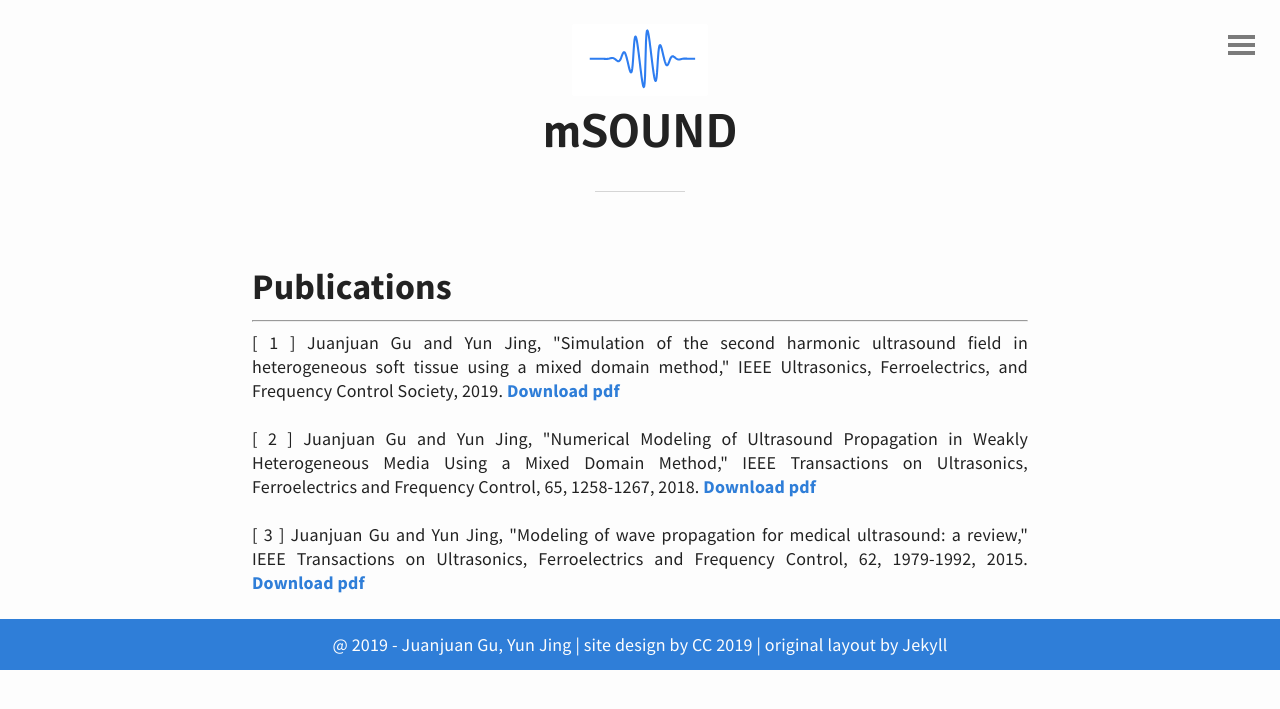
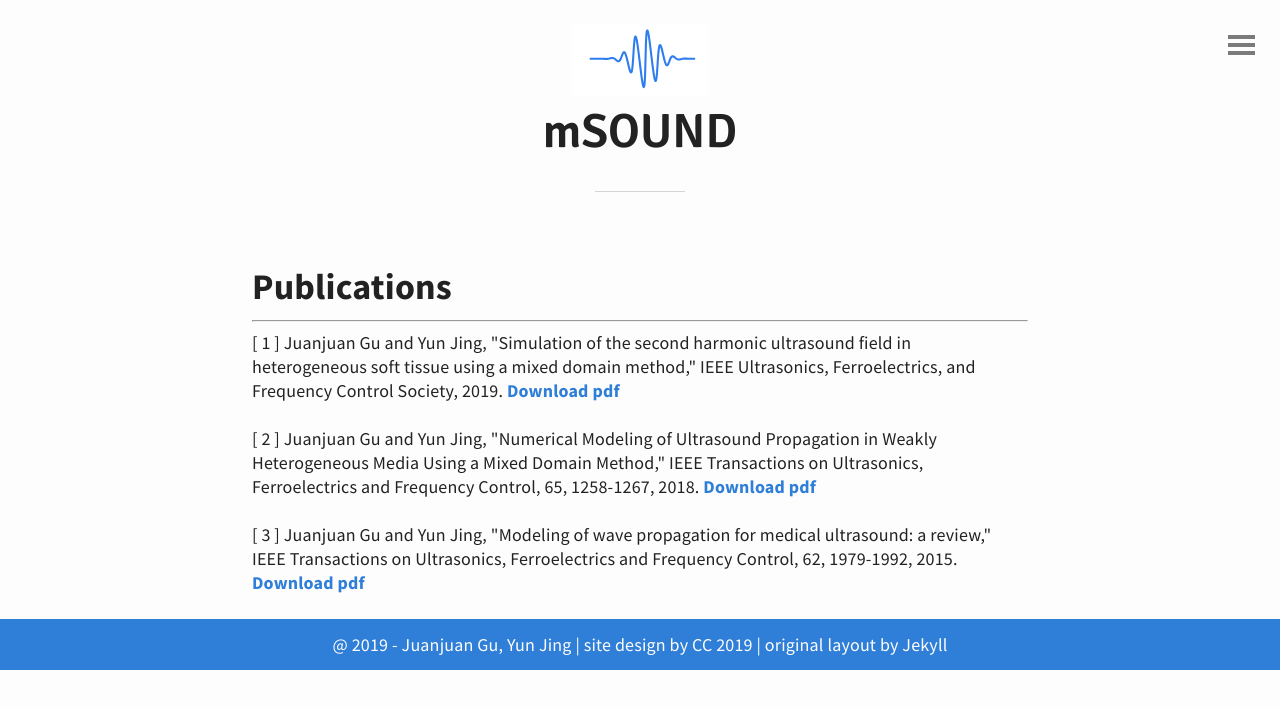
Before and after one commit to m-SOUND/mSOUND, a Jekyll site: the page built from Publications.md, in a window 1280 px wide. Shown: the top 709 px of the page. Built offline with Jekyll 4.4.1, drawn with Linux system fonts in a browser that asks for light colours; our own code applies the rules of GitHub Pages for plain Markdown files.

Commit message:
Update Publications.md

```diff
--- a/Publications.md
+++ b/Publications.md
@@ -4,8 +4,8 @@
 ## Publications
 ***
 
-<p align="justify">[ 1 ] Juanjuan Gu and Yun Jing, "Simulation of the second harmonic ultrasound field in heterogeneous soft tissue using a mixed domain method," IEEE Ultrasonics, Ferroelectrics, and Frequency Control Society, 2019. <a href="https://github.com/MDM-series/MDM/tree/master/download/FSMDM.pdf" download="FSMDM.pdf">Download pdf</a></p>
+<p>[ 1 ] Juanjuan Gu and Yun Jing, "Simulation of the second harmonic ultrasound field in heterogeneous soft tissue using a mixed domain method," IEEE Ultrasonics, Ferroelectrics, and Frequency Control Society, 2019. <a href="https://github.com/MDM-series/MDM/tree/master/download/FSMDM.pdf" download="FSMDM.pdf">Download pdf</a></p>
 
-<p align="justify">[ 2 ] Juanjuan Gu and Yun Jing, "Numerical Modeling of Ultrasound Propagation in Weakly Heterogeneous Media Using a Mixed Domain Method," IEEE Transactions on Ultrasonics, Ferroelectrics and Frequency Control, 65, 1258-1267, 2018. <a href="https://github.com/MDM-series/MDM/tree/master/download/MDM.pdf" download="MDM.pdf">Download pdf</a></p>
+<p>[ 2 ] Juanjuan Gu and Yun Jing, "Numerical Modeling of Ultrasound Propagation in Weakly Heterogeneous Media Using a Mixed Domain Method," IEEE Transactions on Ultrasonics, Ferroelectrics and Frequency Control, 65, 1258-1267, 2018. <a href="https://github.com/MDM-series/MDM/tree/master/download/MDM.pdf" download="MDM.pdf">Download pdf</a></p>
 
-<p align="justify">[ 3 ] Juanjuan Gu and Yun Jing, "Modeling of wave propagation for medical ultrasound: a review," IEEE Transactions on Ultrasonics, Ferroelectrics and Frequency Control, 62, 1979-1992, 2015. <a href="https://ieeexplore.ieee.org/abstract/document/7321705" download="review.pdf">Download pdf</a></p>
+<p>[ 3 ] Juanjuan Gu and Yun Jing, "Modeling of wave propagation for medical ultrasound: a review," IEEE Transactions on Ultrasonics, Ferroelectrics and Frequency Control, 62, 1979-1992, 2015. <a href="https://ieeexplore.ieee.org/abstract/document/7321705" download="review.pdf">Download pdf</a></p>
```
